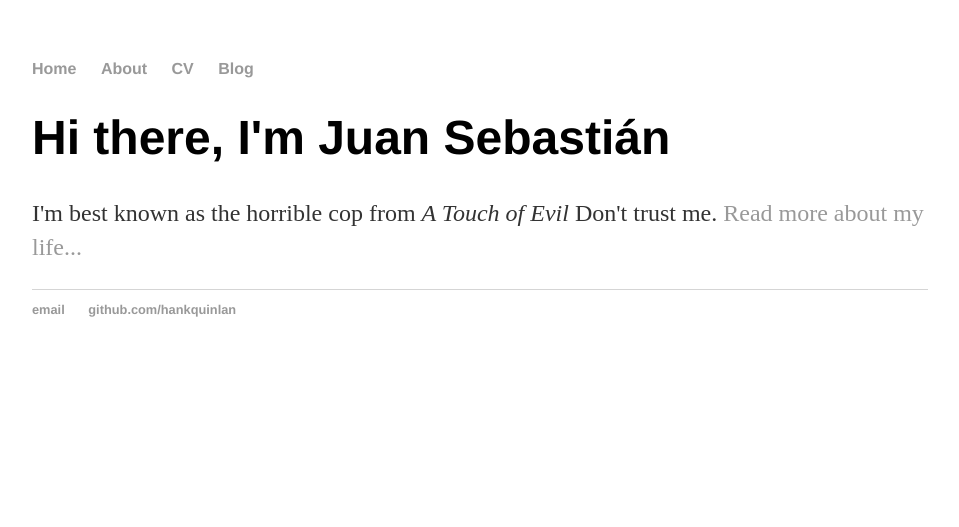
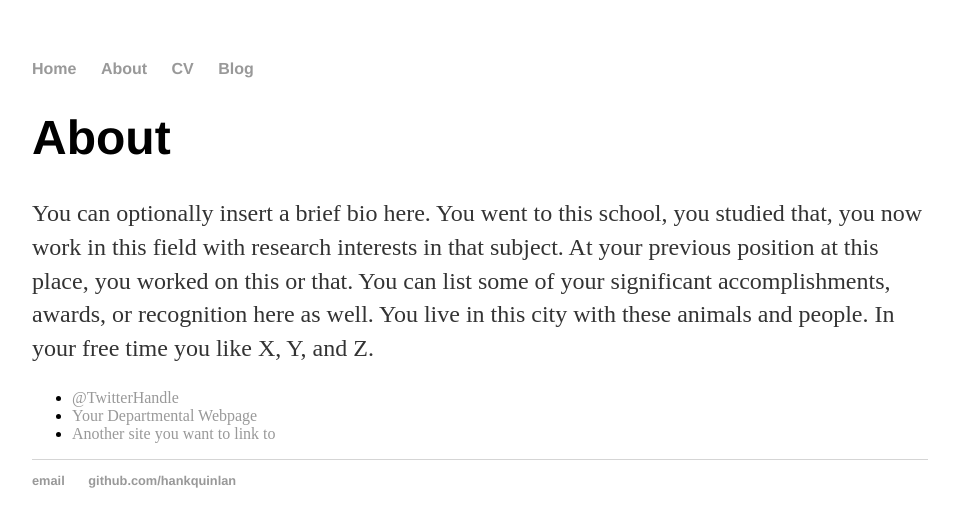
Before and after one commit to jbeta58/jekyll-example, a Jekyll site: the page built from about/index.html, in a window 1280 px wide. Shown: the top 527 px of the page, without its empty margins (160-1119 px from the left). Built offline with Jekyll 4.4.1, drawn with Linux system fonts in a browser that asks for light colours.

Commit message:
Update index.html
Refresh the content

```diff
--- a/about/index.html
+++ b/about/index.html
@@ -2,7 +2,13 @@
 layout: default
 title: About Juan
 ---
-<div class="blurb">
-	<h1>Hi there, I'm Juan Sebastián</h1>
-	<p>I'm best known as the horrible cop from <em>A Touch of Evil</em> Don't trust me. <a href="/about">Read more about my life...</a></p>
-</div><!-- /.blurb -->
+<div class="about">
+			<h1>About</h1>
+			<p>You can optionally insert a brief bio here. You went to this school, you studied that, you now work in this field with research interests in that subject. At your previous position at this place, you worked on this or that. You can list some of your significant accomplishments, awards, or recognition here as well. You live in this city with these animals and people. In your free time you like X, Y, and Z.</p>
+
+			<ul class="contacts">
+				<li><a href="#">@TwitterHandle</a></li>
+				<li><a href="#">Your Departmental Webpage</a></li>
+				<li><a href="#">Another site you want to link to</a></li>
+				</ul>
+		</div>
```
